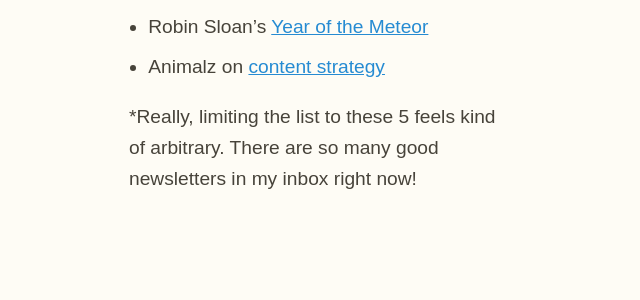
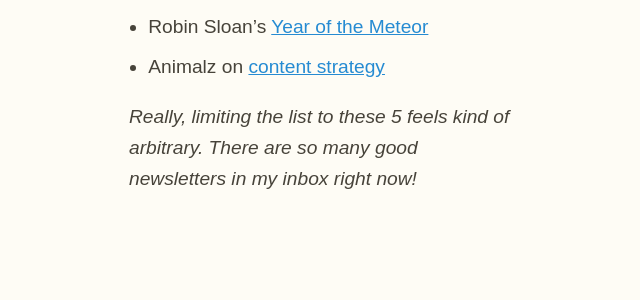
Before and after one commit to zachmccabe/zachmccabe.github.io, a Jekyll site: the page built from now.md, in a window 1280 px wide and 900 px high, scrolled down 1283 px. Shown: the part 154-454 px from the top of the window, without its empty margins (319-959 px from the left). Built offline with Jekyll 4.4.1, drawn with Linux system fonts in a browser that asks for light colours.

Commit message:
Update now.md

```diff
--- a/now.md
+++ b/now.md
@@ -48,7 +48,7 @@
 + Robin Sloan's [Year of the Meteor](https://desert.glass/)
 + Animalz on [content strategy](https://www.animalz.co/newsletter/)
 
-*Really, limiting the list to these 5 feels kind of arbitrary. There are so many good newsletters in my inbox right now!
+*Really, limiting the list to these 5 feels kind of arbitrary. There are so many good newsletters in my inbox right now!*
 
 
 
```
